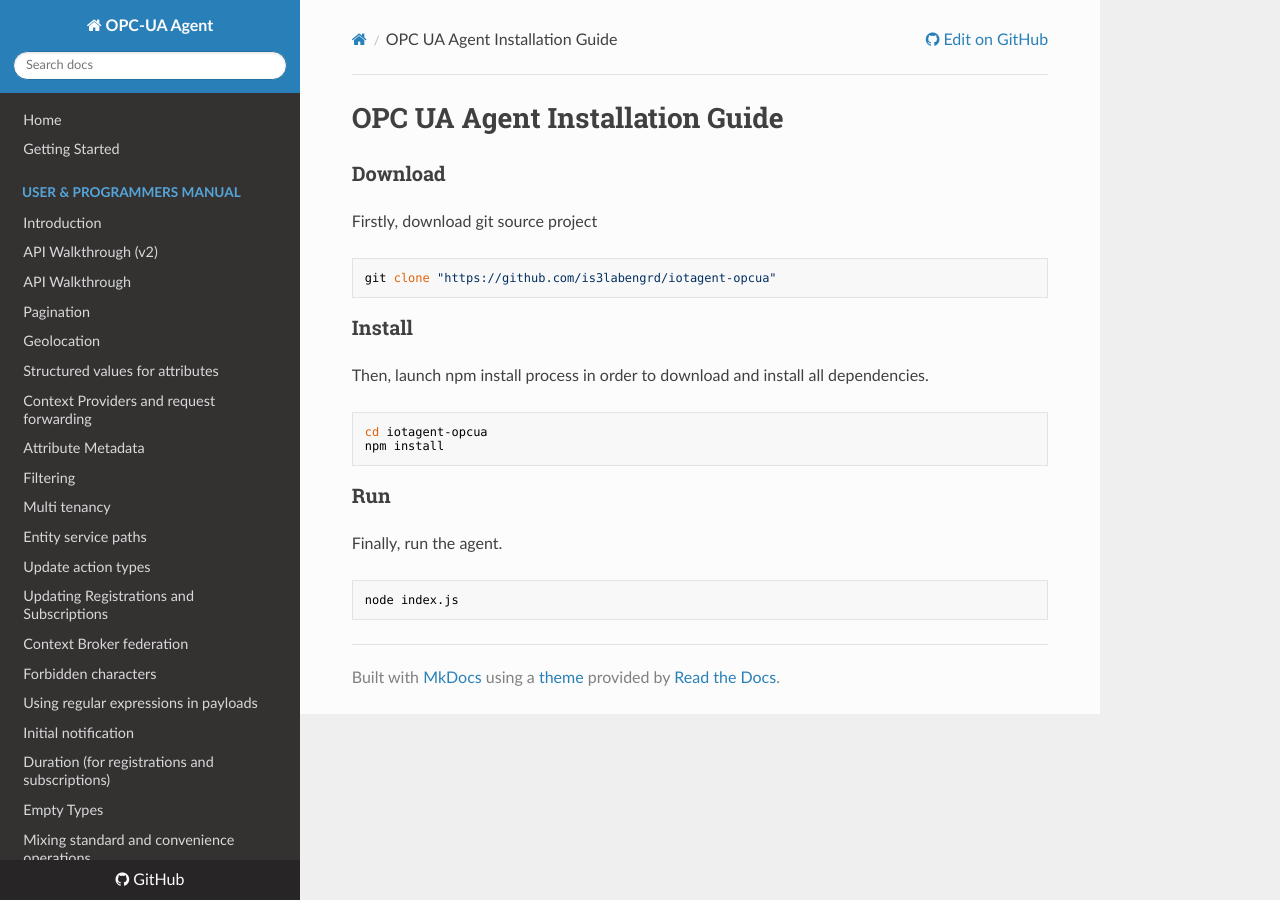
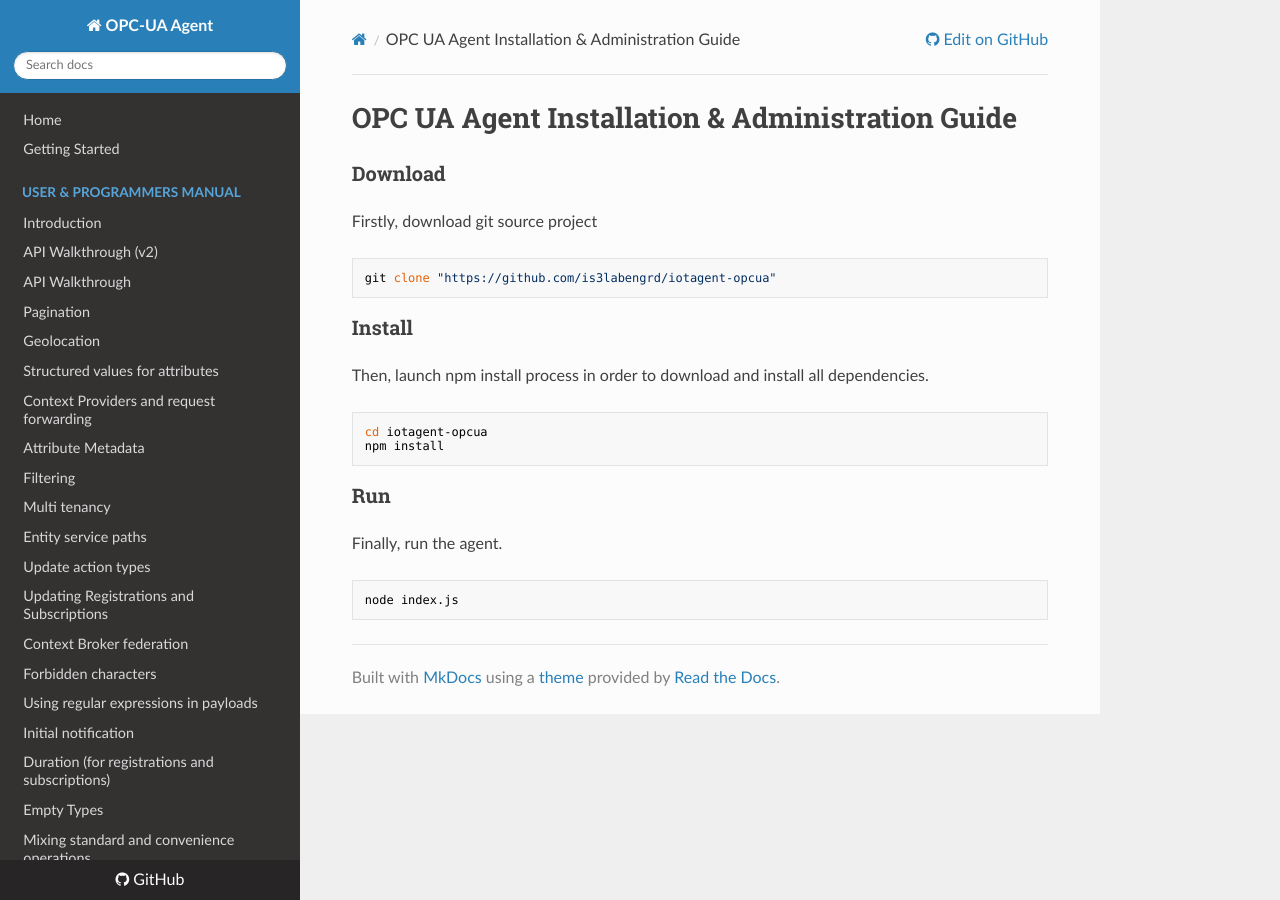
Before and after one commit to Engineering-Research-and-Development/iotagent-opcua, an MkDocs documentation site: the page built from doc/manuals/installation_and_administration_guide.md, in a window 1280 px wide. Built offline with MkDocs 1.6.1, drawn with Linux system fonts in a browser that asks for light colours; nearby versions of some CDN libraries; comment, search, counter and statistics services are not loaded; old or Windows-style settings are respelled for this version of MkDocs.

Commit message:
Update and rename installation_guide.md to installation_and_administration_guide.md

````diff
--- a/doc/manuals/installation_guide.md
+++ b/doc/manuals/installation_and_administration_guide.md
@@ -1,4 +1,4 @@
-# OPC UA Agent Installation Guide
+# OPC UA Agent Installation & Administration Guide
 ### Download
 Firstly, download git source project
 ```
````
